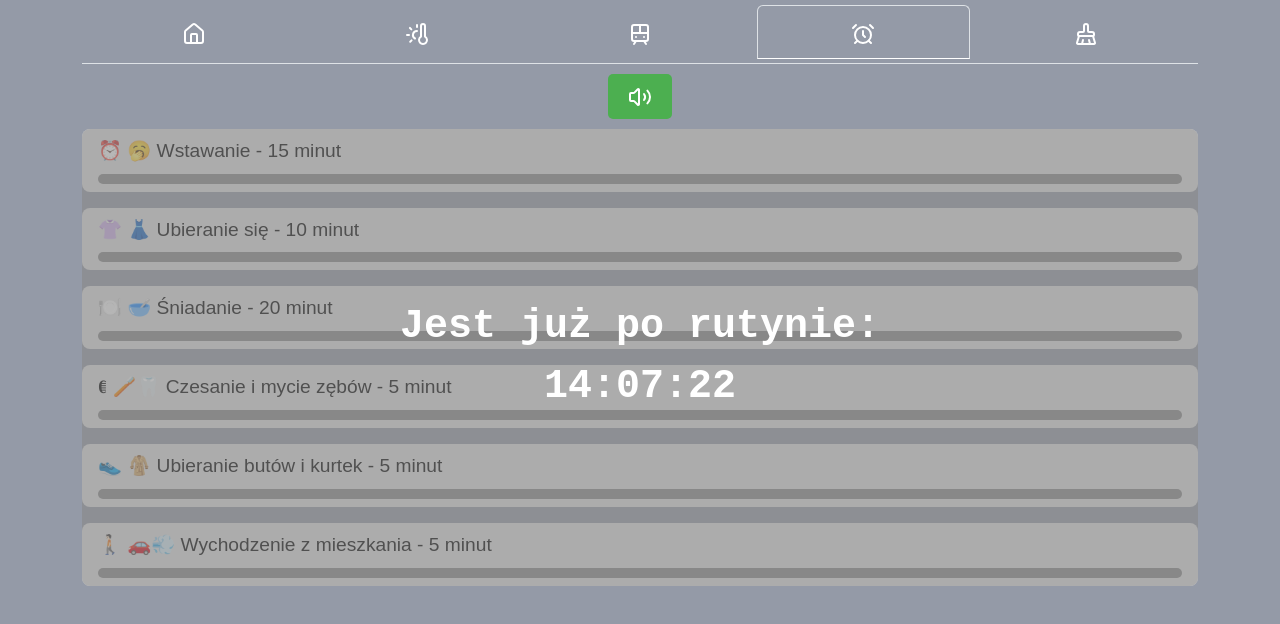
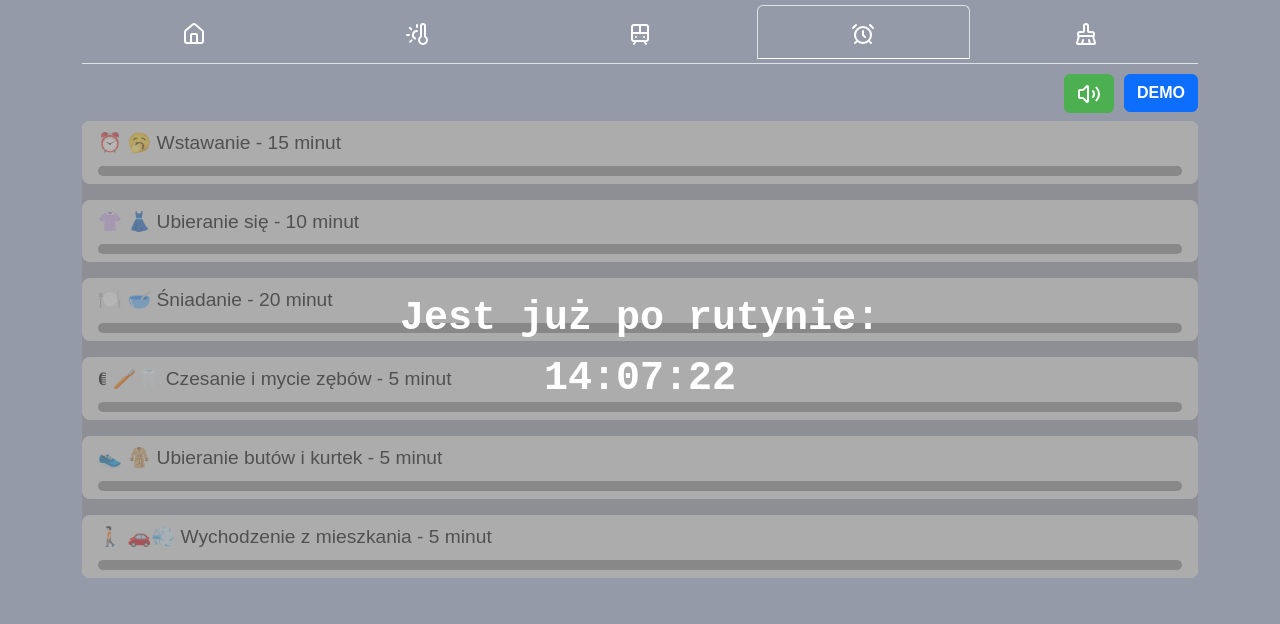
Before and after one commit to cagaragrzegorz/home-app, a React (Create React App) app: page / in a window 1280 px wide. Both pictures are taken after a click on the tab 863 px from the left and 32 px from the top of the page. Shown: the top 624 px of the page. Built offline with nearby package versions, Linux system fonts and the light colour scheme; no server answers.

Commit message:
*adding demo functionality *using more bootstrap components *using styled components

```diff
--- a/src/tabs/morningRoutine/MorningRoutine.tsx
+++ b/src/tabs/morningRoutine/MorningRoutine.tsx
@@ -1,20 +1,34 @@
 import React, {CSSProperties, useEffect, useState} from 'react';
 import {Volume2, VolumeOff} from "lucide-react";
 import notificationSound from '../../assets/sounds/notification.mp3';
+import {Button, Col, Container, ListGroup, Row} from "react-bootstrap";
+import styled from "styled-components";
 
 type Stage = {
     name: string;
     durationInSeconds: number;
 };
 
-const stages: Stage[] = [
-    { name: '⏰ 🥱 Wstawanie - 15 minut', durationInSeconds: 15*60 },
-    { name: '👚 👗 Ubieranie się - 10 minut', durationInSeconds: 10*60 },
-    { name: '🍽️ 🥣 Śniadanie - 20 minut', durationInSeconds: 20*60 },
-    { name: '𖥈 🪥🦷 Czesanie i mycie zębów - 5 minut', durationInSeconds: 5*60 },
-    { name: '👟 🧥 Ubieranie butów i kurtek - 5 minut', durationInSeconds: 5*60 },
-    { name: '🚶🏻 🚗💨 Wychodzenie z mieszkania - 5 minut', durationInSeconds: 5*60 },
+interface RoutineStartTime {
+    hour: number;
+    minute: number;
+    second: number;
+}
+
+const initialStages: Stage[] = [
+    {name: '⏰ 🥱 Wstawanie - 15 minut', durationInSeconds: 15 * 60},
+    {name: '👚 👗 Ubieranie się - 10 minut', durationInSeconds: 10 * 60},
+    {name: '🍽️ 🥣 Śniadanie - 20 minut', durationInSeconds: 20 * 60},
+    {name: '𖥈 🪥🦷 Czesanie i mycie zębów - 5 minut', durationInSeconds: 5 * 60},
+    {name: '👟 🧥 Ubieranie butów i kurtek - 5 minut', durationInSeconds: 5 * 60},
+    {name: '🚶🏻 🚗💨 Wychodzenie z mieszkania - 5 minut', durationInSeconds: 5 * 60},
 ];
+
+const initialRoutineStartTime: RoutineStartTime = {
+    hour: 6,
+    minute: 30,
+    second: 0,
+};
 
 // const stages: Stage[] = [
 //     { name: '⏰ 🥱 Wstawanie - 5 minut', durationInSeconds: 5*60 },
@@ -27,23 +41,21 @@ const stages: Stage[] = [
 // ];
 export const MorningRoutine: React.FC = () => {
     // morning routine stages
+    const [stages, setStages] = useState<Stage[]>(initialStages)
     const [currentStageIndex, setCurrentStageIndex] = useState(9);
     const [elapsedTime, setElapsedTime] = useState(0);
     const [isBeforeRoutine, setIsBeforeRoutine] = useState(false);
     const [isRoutineActive, setIsRoutineActive] = useState(false);
     const [isAfterRoutine, setIsAfterRoutine] = useState(false);
-    const routineStartTime= {
-        hour: 6,
-        minute: 30,
-        second: 0,
-    };
+    const [routineStartTime, setRoutineStartTime] = useState<RoutineStartTime>(initialRoutineStartTime)
+
     const [isStageTimeCalculated, setIsStageTimeCalculated] = useState(false);
     const [timeLeft, setTimeLeft] = useState("00:00:00");
     const todayTargetTime = new Date().setHours(routineStartTime.hour, routineStartTime.minute, routineStartTime.second);
     const totalStageTime = stages.reduce((acc, stage) => acc + stage.durationInSeconds, 0);
 
+    const [demoMode, setDemoMode] = useState<boolean>(false);
     // audio
-    const [buttonColor, setButtonColor] = useState<string>('#4CAF50');
     const [audioMuted, setAudioMuted] = useState<boolean>(false);
     const [audio] = useState(() => {
         const audioElement = new Audio(notificationSound);
@@ -74,9 +86,9 @@ export const MorningRoutine: React.FC = () => {
             const now = new Date().getTime();
             let remaining = target - now;
 
-            if (remaining > 0 ) {
+            if (remaining > 0) {
                 setIsBeforeRoutine(true);
-            } else if(remaining <= 0 && (remaining*(-1) <= (totalStageTime+2) * 1000)){
+            } else if (remaining <= 0 && (remaining * (-1) <= (totalStageTime + 2) * 1000)) {
                 setIsBeforeRoutine(false);
                 setIsRoutineActive(true);
                 setTimeLeft("00:00:00");
@@ -86,8 +98,8 @@ export const MorningRoutine: React.FC = () => {
                 remaining = now - targetPlusStages;
             }
 
-            if (isRoutineActive && !isStageTimeCalculated){
-                calculateStageTime(Math.floor(Math.abs(remaining)/1000));
+            if (isRoutineActive && !isStageTimeCalculated) {
+                calculateStageTime(Math.floor(Math.abs(remaining) / 1000));
             } else if (isRoutineActive && isStageTimeCalculated) {
                 setElapsedTime((prev) => {
                     if (currentStageIndex >= stages.length) return prev;
@@ -101,7 +113,7 @@ export const MorningRoutine: React.FC = () => {
                 });
             }
 
-            if(isAfterRoutine){
+            if (isAfterRoutine) {
                 remaining = now - targetPlusStages;
             }
 
@@ -122,7 +134,7 @@ export const MorningRoutine: React.FC = () => {
 
     //start stage in proper state after reload
     useEffect(() => {
-        if (isRoutineActive){
+        if (isRoutineActive) {
             setCurrentStageIndex(0);
         }
     }, [isRoutineActive]);
@@ -137,78 +149,80 @@ export const MorningRoutine: React.FC = () => {
 
     const toggleSoundMute = () => {
         if (audioMuted) {
-            setButtonColor('#4CAF50');
             setAudioMuted(false);
         } else {
-            setButtonColor('#e1a1a1');
             setAudioMuted(true);
             audio.pause();
             audio.load();
         }
     };
 
-    const overlayStyle: CSSProperties = {
-        position: "absolute",
-        inset: "0px",
-        backgroundColor: "rgb(136 136 136 / 59%)",
-        zIndex: "10",
-        borderRadius: "8px",
-        fontWeight: "600",
-        fontSize: "2.5rem",
-        fontFamily: "monospace"
+    const runDemoMode = () => {
+        setStages([
+            {name: '⏰ 🥱 Wstawanie - 5 sekund - DEMO', durationInSeconds: 5},
+            {name: '👚 👗 Ubieranie się - 5 sekund - DEMO', durationInSeconds: 5},
+            {name: '🍽️ 🥣 Śniadanie - 5 sekund - DEMO', durationInSeconds: 5},
+            {name: '𖥈 🪥🦷 Czesanie i mycie zębów - 5 sekund - DEMO', durationInSeconds: 5},
+            {name: '👟 🧥 Ubieranie butów i kurtek - 5 sekund - DEMO', durationInSeconds: 5},
+            {name: '🚶🏻 🚗💨 Wychodzenie z mieszkania - 5 sekund - DEMO', durationInSeconds: 5},
+        ]);
+        const demoStartTime = new Date();
+        const demoStartHour = demoStartTime.getHours();
+        const demoStartMinute = demoStartTime.getMinutes();
+        const demoStartSecond = demoStartTime.getSeconds()
+        setRoutineStartTime({hour: demoStartHour, minute: demoStartMinute, second: demoStartSecond} as RoutineStartTime)
+        setIsBeforeRoutine(false);
+        setIsAfterRoutine(false);
+        setIsRoutineActive(true);
+        setDemoMode(true);
+    }
+
+    const initiateStandardRoutine = () => {
+        setStages(initialStages);
+        setRoutineStartTime(initialRoutineStartTime)
+        setCurrentStageIndex(9)
+        setDemoMode(false);
     }
 
     return (
-        <div style={{fontFamily: 'Arial, sans-serif'}}>
-                <div style={{marginBottom: "10px"}}>
-                    <button
-                        type="button"
-                        onClick={toggleSoundMute}
-                        style={{
-                            padding: '10px 20px',
-                            fontSize: '16px',
-                            backgroundColor: buttonColor,
-                            color: 'white',
-                            border: 'none',
-                            borderRadius: '5px',
-                            cursor: 'pointer',
-                        }}
-                    >
-                        {audioMuted ? <VolumeOff color="white"/> : <Volume2 color="white"/>}
-                    </button>
-                </div>
+        <Container style={{padding: 0, fontFamily: 'Arial, sans-serif'}}>
+            <div className="flex-row-reverse mb-2" style={{textAlign: 'right'}}>
+                <Button
+                    onClick={toggleSoundMute}
+                    style={{
+                        backgroundColor: audioMuted ? '#e1a1a1' : '#4CAF50',
+                        border: `1px solid ${audioMuted ? '#e1a1a1' : '#4CAF50'}`,
+                        marginRight: '10px',
+                    }}
+                >
+                    {audioMuted ? <VolumeOff/> : <Volume2/>}
+                </Button>
+                <Button
+                    onClick={demoMode ? initiateStandardRoutine : runDemoMode}
+                > <strong>{demoMode ? 'RESET' : 'DEMO'}</strong> </Button>
+            </div>
 
-                <div className="position-relative">
-                    {isBeforeRoutine &&
-                        <div className="text-white p-3" style={overlayStyle}>
-                            <div style={{
-                                height: "100%",
-                                display: "flex",
-                                justifyContent: "center",
-                                alignItems: "center"
-                            }}>
-                                Rutyna rozpocznie się za
-                                <br/>
-                                {timeLeft}
-                            </div>
-                        </div>}
 
-                    {isAfterRoutine &&
-                        <div className="text-white p-3" style={overlayStyle}>
-                            <div style={{
-                                height: "100%",
-                                display: "flex",
-                                justifyContent: "center",
-                                alignItems: "center"
-                            }}>
-                                Jest już po rutynie:
-                            <br/>
-                                {timeLeft}
-                            </div>
-                        </div>}
-                <ul style={{listStyleType: 'none', padding: 0}}>
+            <Row className="position-relative m-0">
+                {isBeforeRoutine && <OverlayContainer>
+                    <OverlayContent>
+                        {demoMode && "TRYB DEMO AKTYWNY! ⏱️🚀"} <br/>
+                        Rutyna rozpocznie się za <br/> {timeLeft}
+                    </OverlayContent>
+                </OverlayContainer>
+                }
+
+                {isAfterRoutine && <OverlayContainer>
+                    <OverlayContent>
+                        {demoMode && <>"TRYB DEMO AKTYWNY! ⏱️🚀" <br/></>}
+                        Jest już po rutynie: <br/> {timeLeft}
+                    </OverlayContent>
+                </OverlayContainer>}
+
+                <ListGroup style={{listStyleType: 'none', padding: 0}}>
                     {stages.map((stage, index) => {
                         const isActive = index === currentStageIndex;
+                        const isLastStage = index === stages.length - 1;
                         let progress = 0;
 
                         if (isActive && stage.durationInSeconds > 0) {
@@ -220,49 +234,72 @@ export const MorningRoutine: React.FC = () => {
                         }
 
                         return (
-                            <li
-                                key={index}
-                                style={{
-                                    padding: '0.5rem 1rem',
-                                    marginBottom: '1rem',
-                                    backgroundColor: isActive ? '#4caf50' : '#e0e0e0',
-                                    color: isActive ? '#fff' : '#000',
-                                    fontWeight: isActive ? 'bold' : 'normal',
-                                    borderRadius: '8px',
-                                    transition: 'background-color 0.5s ease',
-                                    boxShadow: isActive ? '0 0 10px rgba(0,0,0,0.3)' : 'none',
-                                }}
-                            >
-                                <div
-                                    style={{fontSize: '1.2rem', marginBottom: '0.5rem', textAlign: 'left'}}>{stage.name}
+                            <ListGroup.Item key={index} style={listGroupItemStyle(isActive, isLastStage)}>
+                                <Col
+                                    style={{fontSize: '1.2rem', marginBottom: '0.5rem', textAlign: 'left'}}>
+                                    {stage.name}
                                     {isActive && (
                                         <div style={{marginBottom: '0.5rem', textAlign: 'end', float: 'right'}}>
                                             Pozostało: {getRemainingTime(stage.durationInSeconds, elapsedTime)}
                                         </div>
                                     )}
-                                </div>
-                                <div
-                                    style={{
-                                        height: '10px',
-                                        backgroundColor: '#ccc',
-                                        borderRadius: '5px',
-                                        overflow: 'hidden',
-                                    }}
-                                >
-                                    <div
-                                        style={{
-                                            width: `${progress}%`,
-                                            height: '100%',
-                                            backgroundColor: isActive ? '#fff' : '#888',
-                                            transition: 'width 1s linear',
-                                        }}
-                                    />
-                                </div>
-                            </li>
+                                </Col>
+                                <ProgressBarContainer>
+                                    <ProgressBarFiller progress={progress} isActive={isActive}/>
+                                </ProgressBarContainer>
+                            </ListGroup.Item>
                         );
                     })}
-                </ul>
-            </div>
-        </div>
+                </ListGroup>
+            </Row>
+        </Container>
     );
 };
+
+const listGroupItemStyle = (isActive: boolean, isLastStage: boolean): CSSProperties => {
+    return {
+        padding: isActive ? '1rem 1rem' : '0.5rem 1rem',
+        marginBottom: isLastStage ? 0 : '1rem',
+        border: "none",
+        backgroundColor: isActive ? '#4caf50' : '#e0e0e0',
+        color: isActive ? '#fff' : '#000',
+        fontWeight: isActive ? 'bold' : 'normal',
+        borderRadius: '8px',
+        transition: 'background-color 1s ease',
+        boxShadow: isActive ? '0 0 10px rgba(0,0,0,0.3)' : 'none',
+        display: 'grid',
+    }
+}
+
+const OverlayContainer = styled(Col)`
+    position: absolute;
+    inset: 0px;
+    background-color: rgba(136, 136, 136, 0.59);
+    z-index: 10;
+    border-radius: 8px;
+    font-weight: 600;
+    font-size: 2.5rem;
+    font-family: monospace;
+    color: white;
+`;
+
+const OverlayContent = styled(Col)`
+    height: 100%;
+    display: flex;
+    justify-content: center;
+    align-items: center;
+`;
+
+const ProgressBarContainer = styled.div`
+    height: 10px;
+    background-color: #ccc;
+    border-radius: 5px;
+    overflow: hidden;
+`;
+
+const ProgressBarFiller = styled.div<{ progress: number; isActive: boolean }>`
+    width: ${props => props.progress}%;
+    height: 100%;
+    background-color: ${props => (props.isActive ? '#fff' : '#888')};
+    transition: width 1s linear;
+`;
```
